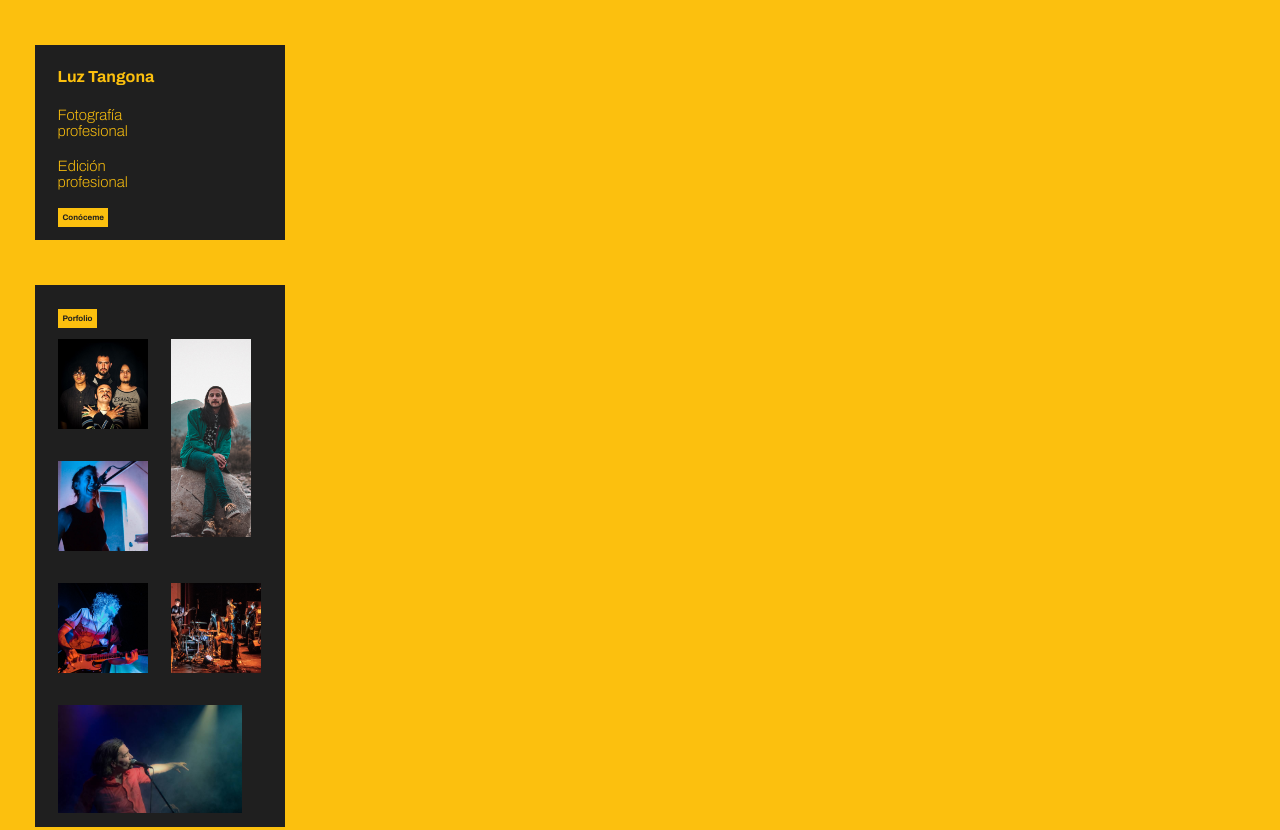
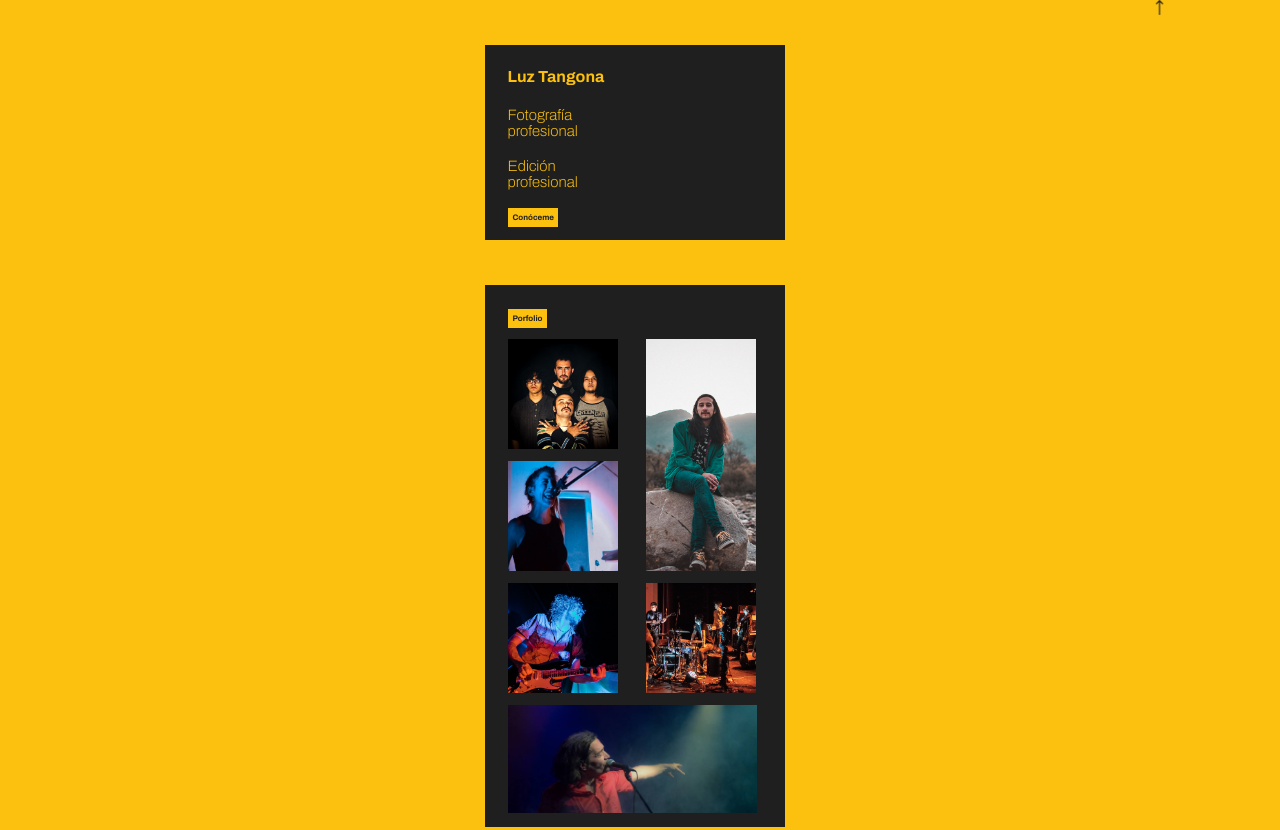
Before and after one commit to xam420/luztangona, a website: page index.html in a window 1280 px wide. Shown: the top 830 px of the page. Drawn offline with Linux system fonts and the light colour scheme.

Commit message:
media 375 principal

```diff
--- a/scss/_principal.scss
+++ b/scss/_principal.scss
@@ -180,8 +180,8 @@ main {
 }
 
 .flecha {
-    width: 25px;
-    height: 25px;
+    width: 15px;
+    height: 15px;
     position: absolute;
     left: 90%;
     margin-bottom: 30px;
@@ -193,3 +193,57 @@ main {
         }
     }
 }
+
+/*TABLET HEADER*/
+@media (min-width: 375px){
+    body {
+        display: flex;
+        flex-direction: column;
+        align-items: center;
+    }
+    header {
+        width: 300px;
+    }
+
+    main {
+        width: 300px;
+
+        .galeria {
+            gap: 0px;
+            .img1 {
+                width: 110px;
+                height: 110px;
+            }
+
+            .img2 {
+                width: 110px;
+                height: 110px;
+            }
+
+            .img3 {
+                width: 110px;
+                height: 232px;
+
+            }
+
+            .img4 {
+                width: 110px;
+                height: 110px;
+            }
+
+            .img5 {
+                width: 110px;
+                height: 110px;
+            }
+
+            .img6 {
+                width: 249px;
+            }
+        }
+    }
+
+    #sobre {
+        width: 300px;
+        margin-bottom: 45px;
+    }
+}
```
Also changed, not shown: css/style.css, pages/portfolio.html (added), 1 other file.
